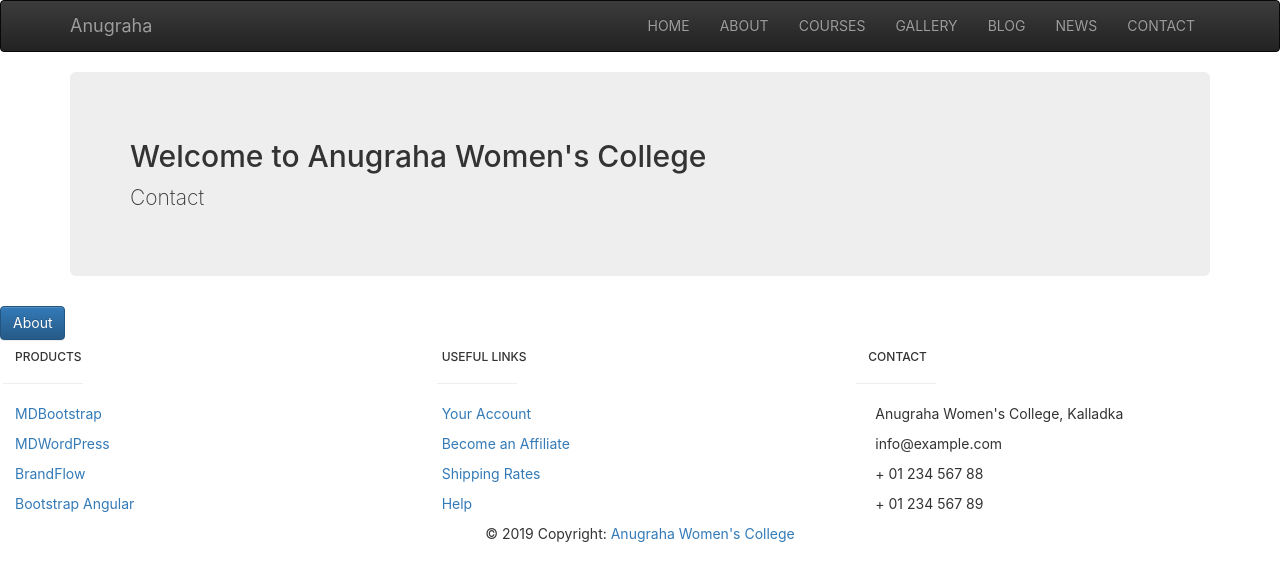
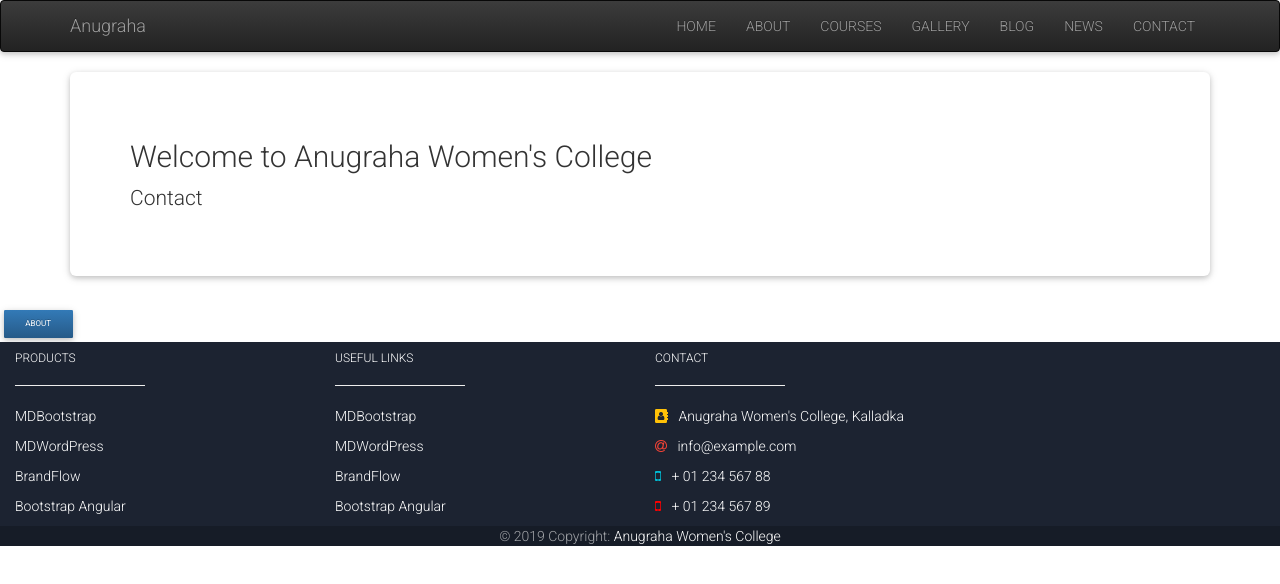
Before and after one commit to baigny/Anugraha, a React (Create React App) app: page /contact in a window 1280 px wide. Shown: the top 584 px of the page. Built offline with nearby package versions, Linux system fonts and the light colour scheme.

Commit message:
tux - footer, navbar tuning

```diff
--- a/src/components/About.jsx
+++ b/src/components/About.jsx
@@ -1,13 +1,13 @@
 import React, { Component } from 'react';
-import { Link } from 'react-router-dom';
+//import { Link } from 'react-router-dom';
 import {redA400} from 'material-ui/styles/colors';
 
 import '../styles/about.css'
 import HorizontalLinearStepper from './HorizontalLinearStepper.jsx'
-import darkBaseTheme from 'material-ui/styles/baseThemes/darkBaseTheme';
+//import darkBaseTheme from 'material-ui/styles/baseThemes/darkBaseTheme';
 import MuiThemeProvider from 'material-ui/styles/MuiThemeProvider';
 import getMuiTheme from 'material-ui/styles/getMuiTheme';
-import AppBar from 'material-ui/AppBar';
+//import AppBar from 'material-ui/AppBar';
 
 //import CommonCart from './CommonCart.jsx';
 
--- a/src/components/Courses.jsx
+++ b/src/components/Courses.jsx
@@ -1,6 +1,6 @@
 import React, { Component } from 'react';
 
-import { Button, Card, CardBody, CardImage, CardTitle, CardText, Col, Row, Container, MDBIcon, MDBBtn } from 'mdbreact';
+import { Card, CardBody, CardImage, CardTitle, CardText, Col, Row, Container, MDBBtn } from 'mdbreact';
 
 
 import '../styles/courses.css'
--- a/src/components/FooterNavbar.jsx
+++ b/src/components/FooterNavbar.jsx
@@ -3,17 +3,24 @@ import React from 'react';
 import { Col, Container, Row, Footer } from "mdbreact";
 import { MDBIcon } from "mdbreact";
 
+import '../styles/footerNavbar.css'
+
 class FooterPage extends React.Component {
 render() {
 return (
-<Footer className="page-footer unique-color-dark " style={{"width":"100%","position":"relative","bottom":"0"}} >
+<Footer className="page-footer unique-color-dark dock-bottom">
   <Container fluid className=" text-md-left">
     <Row>
 
-      <Col xs="12" sm ="4" md="4">
-
+      <Col xs="12" sm ="4" md="3">
+          <Row>
+            <Col md="6">
               <h6 className="text-uppercase font-weight-bold ">Products</h6>
-          <hr style={{"width" : "80px","position":"relative", "right": "43%"}} />
+              <hr/>
+            </Col>
+          </Row>
+          <Row>
+            <Col md="12">
               <p>
                 <a href="#!">MDBootstrap</a>
               </p>
@@ -27,27 +34,41 @@ return (
                 <a href="#!">Bootstrap Angular</a>
               </p>
             </Col>
-      <Col xs="12" sm ="4" md="4">
-
-          <h6 className="text-uppercase font-weight-bold">Useful links</h6>
-           <hr className="" style={{"width" : "80px","position":"relative", "right": "41%"}} />
+          </Row>
+      </Col>
+      <Col xs="12" sm ="4" md="3">
+          <Row>
+            <Col md="6">
+              <h6 className="text-uppercase font-weight-bold ">Useful links</h6>
+              <hr/>
+            </Col>
+          </Row>
+          <Row>
+            <Col md="12">
               <p>
-            <a href="#!">Your Account</a>
+                <a href="#!">MDBootstrap</a>
               </p>
               <p>
-            <a href="#!">Become an Affiliate</a>
+                <a href="#!">MDWordPress</a>
               </p>
               <p>
-            <a href="#!">Shipping Rates</a>
+                <a href="#!">BrandFlow</a>
               </p>
               <p>
-            <a href="#!">Help</a>
+                <a href="#!">Bootstrap Angular</a>
               </p>
             </Col>
-      <Col xs="12" sm ="4" md="4">
-
+          </Row>
+      </Col>
+      <Col xs="12" sm ="4" md="3">
+          <Row>
+            <Col md="6">
               <h6 className="text-uppercase font-weight-bold">Contact</h6>
-          <hr style={{"width" : "80px","position":"relative", "right": "43%"}} />
+              <hr/>
+            </Col>
+          </Row>
+          <Row>
+            <Col md="12">
               <p >
                 <MDBIcon icon="address-book" className="amber-text pr-3" style={{"marginRight":".5em"}}/> Anugraha Women's College, Kalladka</p>
               <p>
@@ -57,7 +78,8 @@ return (
               <p>
                 <MDBIcon icon="mobile"  className=" pr-3" style={{"marginRight":".5em","color":"red"}}/> + 01 234 567 89</p>
             </Col>
-
+          </Row>
+      </Col>
 
     </Row>
   </Container>
--- a/src/components/Home.jsx
+++ b/src/components/Home.jsx
@@ -1,4 +1,5 @@
 import React, { Component } from 'react';
+import { Link } from 'react-router-dom';
 import '../styles/home.css'
 import {Jumbotron, Grid,  Button} from 'react-bootstrap';
 
@@ -8,7 +9,17 @@ class Home extends Component {
   render() {
     return (
         <div>
-			<Grid>
+
+            <HomePageCarousel/>
+            <Jumbotron>
+					<h2> Welcome to Anugraha Women's College</h2>
+					<p> College Education</p>
+					<Link to="/about">
+					  <Button bsStyle="primary" >About</Button>
+				   </Link>
+			</Jumbotron>
+            <Grid>
+
 				<Jumbotron>
 					<h2> Welcome to Anugraha Women's College</h2>
 					<p> College Education</p>
@@ -17,7 +28,6 @@ class Home extends Component {
 				   </Link>
 				</Jumbotron>
 			</Grid>
-            <HomePageCarousel/>
         </div>
     );
   }
--- a/src/components/PrimaryNavbar.jsx
+++ b/src/components/PrimaryNavbar.jsx
@@ -2,7 +2,7 @@ import React, { Component } from 'react';
 import { Link } from 'react-router-dom';
 import { Navbar, Nav, NavItem } from 'react-bootstrap';
 
-import '../styles/PrimaryNavbar.css'
+import '../styles/primaryNavbar.css'
 
 
 
@@ -10,7 +10,7 @@ export default class PrimaryNavbar extends Component {
   render() {
     return (
       <div >
-          <Navbar inverse collapseOnSelect>
+          <Navbar inverse collapseOnSelect className="xyz">
             <Navbar.Header>
               <Navbar.Brand>
                 <Link to = "/">
--- a/src/styles/FooterNavbar.css
+++ b/src/styles/FooterNavbar.css
@@ -0,0 +1,8 @@
+@import '../../node_modules/font-awesome/css/font-awesome.min.css';
+@import '../../node_modules/mdbreact/dist/css/mdb.css';
+
+.dock-bottom {
+	width: 100%;
+	position: relative;
+	bottom: 0;
+}
--- a/src/styles/PrimaryNavbar.css
+++ b/src/styles/PrimaryNavbar.css
@@ -1,15 +1,4 @@
-.navbar-inverse {
-    background-color: green;
-    border-color: #080808;
-}
-\
-.navbar-inverse {
-    background-image: -webkit-linear-gradient(top,#337ab7 0,#337ab7 100%);
-    background-image: -o-linear-gradient(top,#337ab7 0,#337ab7 100%);
-    background-image: -webkit-gradient(linear,left top,left bottom,from(#3c3c3c),to(#222));
-    background-image: linear-gradient(to bottom,#337ab7 0,#337ab7 100%);
-    filter: progid:DXImageTransform.Microsoft.gradient(startColorstr='#ff3c3c3c', endColorstr='#ff222222', GradientType=0);
-    filter: progid:DXImageTransform.Microsoft.gradient(enabled=false);
-    background-repeat: repeat-x;
-    border-radius: 4px;
-}
+/* .xyz {
+    background-image: linear-gradient(to bottom,#3c3c3c 0,#222 100%);
+    margin-bottom: 0;
+} */
```
Also changed, not shown: 1 other file (tests, documents, lock files or other folders). Lines whose indentation alone changed are shown as unchanged.
